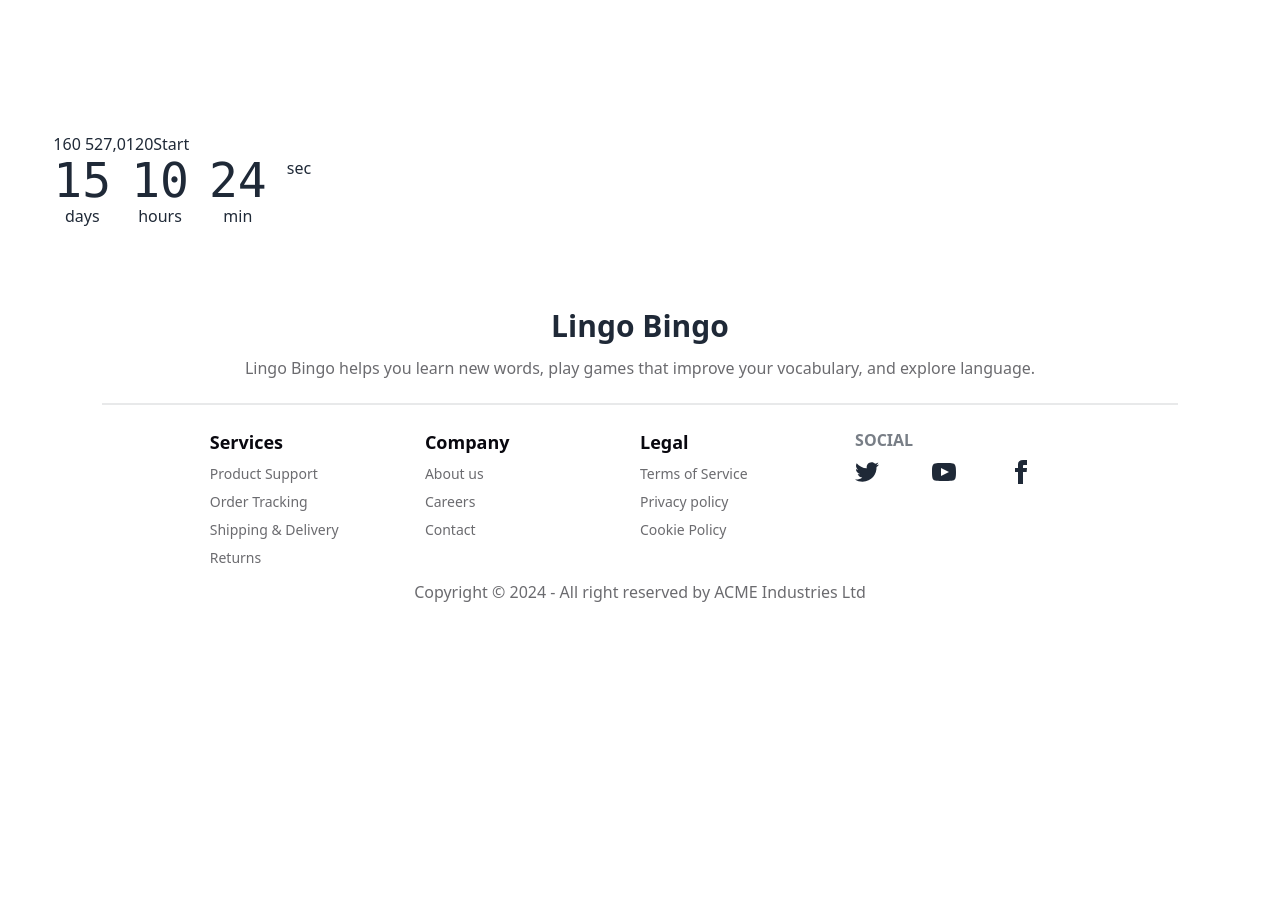
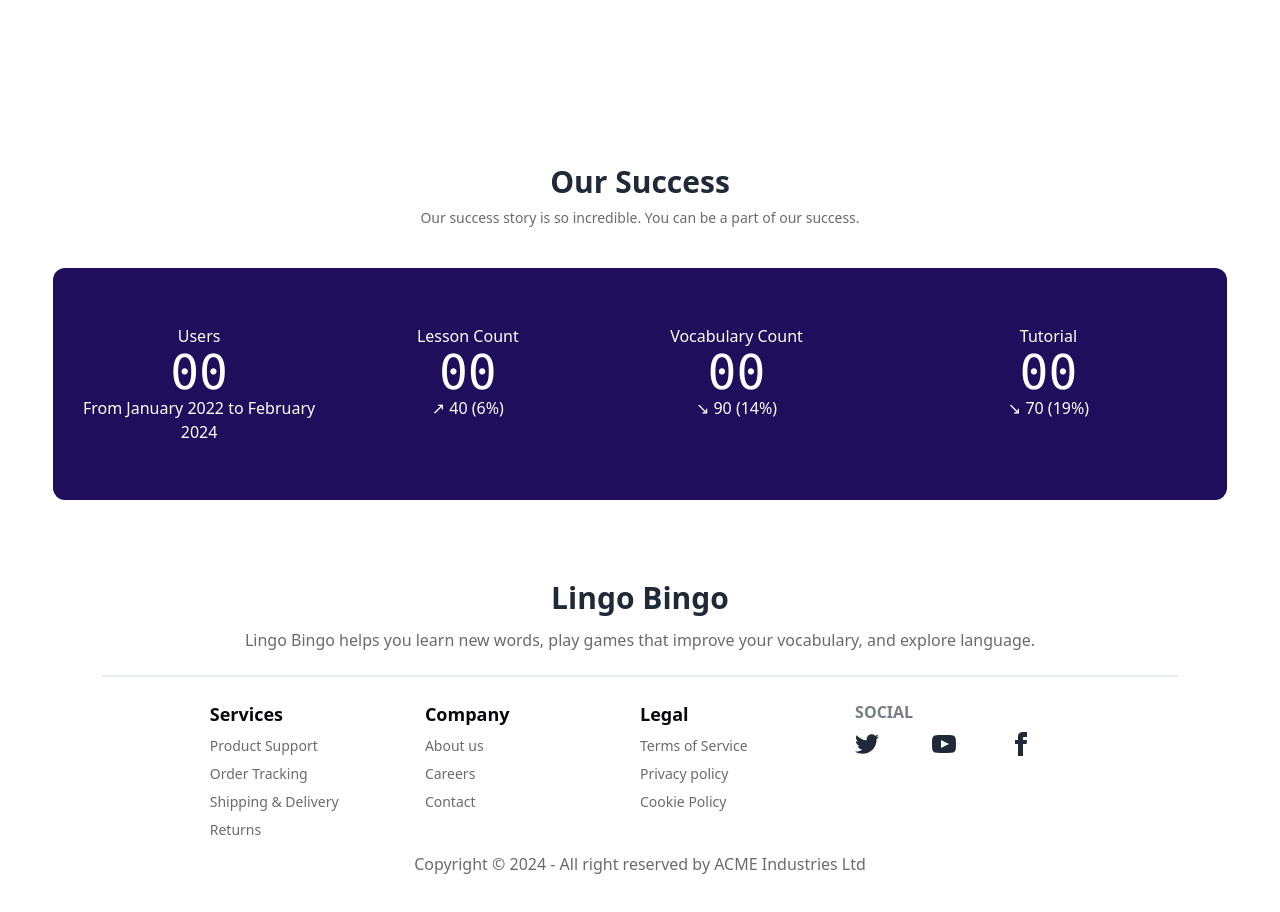
Before and after one commit to RaiyanJiyon/Lingo-Bingo, a React (Vite) app: page / in a window 1280 px wide. Shown: the part 780-1692 px from the top of the page. Before the commit the page ends 1424 px from the top, so only its background shows below. Built offline with nearby package versions, Linux system fonts and the light colour scheme; no server answers.

Commit message:
feat(component): add SuccessSection and integrate with Home page

```diff
--- /dev/null
+++ b/src/components/home/FAQ.jsx
@@ -0,0 +1,9 @@
+const FAQ = () => {
+    return (
+        <div>
+
+        </div>
+    );
+};
+
+export default FAQ;
--- a/src/components/home/SuccessSection.jsx
+++ b/src/components/home/SuccessSection.jsx
@@ -1,56 +1,99 @@
-import CountUp from 'react-countup';
+import CountUp from "react-countup";
 
-const SuccessSection = () => {
+const SuccessSection = ({ start = 0 }) => {
     return (
         <div>
-            <CountUp
-                start={-875.039}
-                end={160527.012}
-                duration={2.75}
-                separator=" "
-                decimals={4}
-                decimal=","
-                // prefix="EUR "
-                // suffix=" left"
-                onEnd={() => console.log('Ended! 👏')}
-                onStart={() => console.log('Started! 💨')}
-            >
-                {({ countUpRef, start }) => (
-                    <div>
-                        <span ref={countUpRef} />
-                        <button onClick={start}>Start</button>
-                    </div>
-                )}
-            </CountUp>
+            {/* Header Section */}
+            <div className="mt-8 space-y-2">
+                <h3 className="text-3xl text-center font-bold">Our Success</h3>
+                <p className="text-[#09080F99] text-sm text-center">
+                    Our success story is so incredible. You can be a part of our success.
+                </p>
+            </div>
 
+            {/* Stats Section */}
+            <div className="flex justify-evenly gap-5 text-center auto-cols-max mt-10 px-4 py-14 bg-[#1e0e5c] text-white rounded-xl">
+                {/* Users Count */}
+                <div className="flex flex-col items-center">
+                    <span>Users</span>
+                    <span className="countdown font-mono text-5xl">
+                        <CountUp
+                            start={start}
+                            end={24600}
+                            duration={2.75}
+                            separator=","
+                            suffix=" Users"
+                            onEnd={() => console.log("Users count ended! 👏")}
+                            onStart={() => console.log("Users count started! 💨")}
+                            delay={0}
+                        >
+                            {({ countUpRef }) => <span ref={countUpRef} />}
+                        </CountUp>
+                    </span>
+                    From January 2022 to February 2024
+                </div>
 
-            <div className="grid grid-flow-col gap-5 text-center auto-cols-max">
-                <div className="flex flex-col">
+                {/* Lesson Count */}
+                <div className="flex flex-col items-center">
+                    <span>Lesson Count</span>
                     <span className="countdown font-mono text-5xl">
-                        <span style={{ "--value": 15 }}></span>
+                        <CountUp
+                            start={start}
+                            end={810}
+                            duration={2.75}
+                            separator=","
+                            suffix=" Lessons"
+                            onEnd={() => console.log("Lesson count ended! 👏")}
+                            onStart={() => console.log("Lesson count started! 💨")}
+                            delay={0}
+                        >
+                            {({ countUpRef }) => <span ref={countUpRef} />}
+                        </CountUp>
                     </span>
-                    days
+                    ↗︎ 40 (6%)
                 </div>
-                <div className="flex flex-col">
+
+                {/* Vocabulary Count */}
+                <div className="flex flex-col items-center">
+                    <span>Vocabulary Count</span>
                     <span className="countdown font-mono text-5xl">
-                        <span style={{ "--value": 10 }}></span>
+                        <CountUp
+                            start={start}
+                            end={33600}
+                            duration={2.75}
+                            separator=","
+                            suffix=" Words"
+                            onEnd={() => console.log("Vocabulary count ended! 👏")}
+                            onStart={() => console.log("Vocabulary count started! 💨")}
+                            delay={0}
+                        >
+                            {({ countUpRef }) => <span ref={countUpRef} />}
+                        </CountUp>
                     </span>
-                    hours
+                    ↘︎ 90 (14%)
                 </div>
-                <div className="flex flex-col">
+
+                {/* Tutorials Count */}
+                <div className="flex flex-col items-center">
+                    <span>Tutorial</span>
                     <span className="countdown font-mono text-5xl">
-                        <span style={{ "--value": 24 }}></span>
+                        <CountUp
+                            start={start}
+                            end={1600}
+                            duration={2.75}
+                            separator=","
+                            suffix=" Tutorials"
+                            onEnd={() => console.log("Tutorial count ended! 👏")}
+                            onStart={() => console.log("Tutorial count started! 💨")}
+                            delay={0}
+                        >
+                            {({ countUpRef }) => <span ref={countUpRef} />}
+                        </CountUp>
                     </span>
-                    min
+                    ↘︎ 70 (19%)
                 </div>
-                <div className="flex flex-col">
-                    <span className="countdown font-mono text-5xl">
-                        {/* <span style={{ "--value": ${counter}}}></span> */}
-                </span>
-                sec
             </div>
         </div>
-        </div >
     );
 };
 
--- a/src/pages/Auth/Register.jsx
+++ b/src/pages/Auth/Register.jsx
@@ -34,6 +34,13 @@ const Register = () => {
         const confirmPassword = formData.get('confirm-password');
 
         console.log(name, photoURL, email, password, confirmPassword);
+
+        const validPassword = /^(?=.*[a-z])(?=.*[A-Z]).{6,}$/;
+
+        if (!validPassword.test(password)) {
+            alert("Password should be at least 8 character");
+            return;
+        };
 
         createUser(email, password)
             .then(userCredential => {
```
